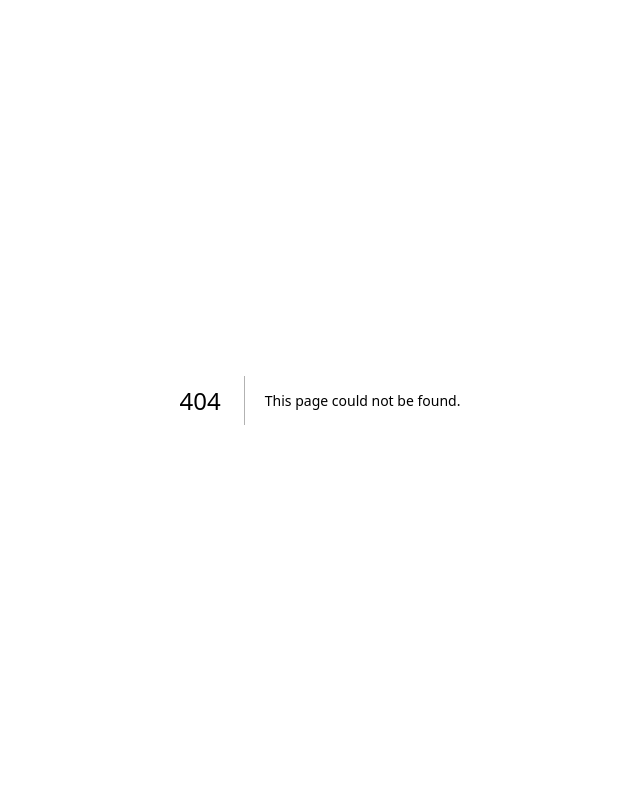
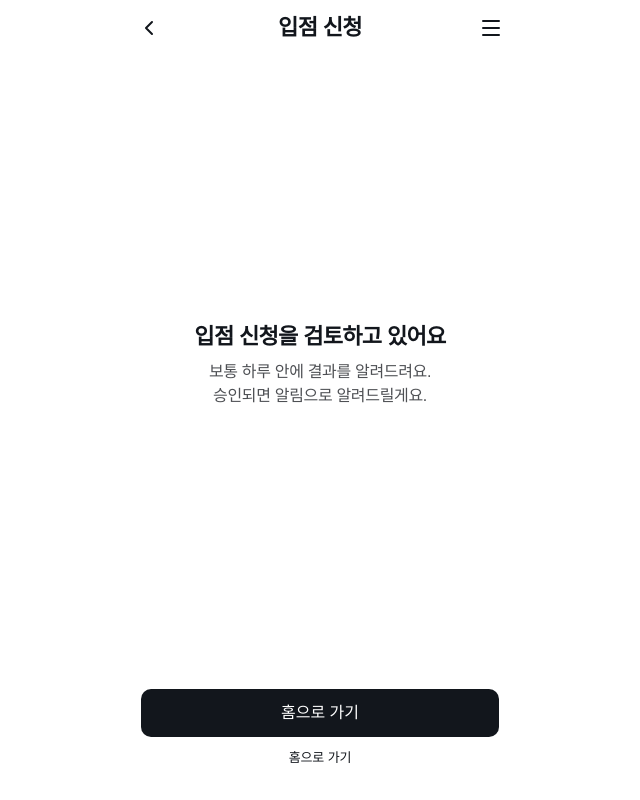
Before and after one commit to violetpay-social-seller/p3-web-seller, a Next.js app: page /onboarding/pending in a window 1280 px wide. Before the commit this address had no page. Shown: the whole page, without its empty margins (320-960 px from the left). Built offline with nearby package versions, Linux system fonts and the light colour scheme.

Commit message:
feat: route sellers by onboarding status

```diff
--- /dev/null
+++ b/src/app/(seller)/onboarding/pending/page.tsx
@@ -0,0 +1,5 @@
+import { OnboardingPendingScreen } from "@/features/onboarding/ui/onboarding-pending-screen";
+
+export default function OnboardingPendingPage() {
+  return <OnboardingPendingScreen />;
+}
--- /dev/null
+++ b/src/app/(seller)/onboarding/rejected/page.tsx
@@ -0,0 +1,5 @@
+import { OnboardingRejectedScreen } from "@/features/onboarding/ui/onboarding-rejected-screen";
+
+export default function OnboardingRejectedPage() {
+  return <OnboardingRejectedScreen />;
+}
--- a/src/features/auth/ui/cognito-callback.tsx
+++ b/src/features/auth/ui/cognito-callback.tsx
@@ -6,6 +6,8 @@ import {
   CognitoError,
   completeCognitoSignIn,
 } from "@/features/auth/model/cognito";
+import { getCurrentOnboarding } from "@/features/onboarding/api/onboarding-api";
+import { ApiError } from "@/lib/api/types";
 
 type CallbackState = "loading" | "complete" | "error";
 
@@ -29,6 +31,34 @@ export function CognitoCallback() {
         if (!user.registered || user.role !== "SELLER") {
           setMessage("판매자 가입 상태를 확인해 주세요.");
           setState("complete");
+          return;
+        }
+
+        const onboarding = await getCurrentOnboarding().catch(
+          (error: unknown) => {
+            if (
+              error instanceof ApiError &&
+              [401, 404].includes(error.status)
+            ) {
+              window.location.replace("/auth/role");
+              return null;
+            }
+
+            throw error;
+          },
+        );
+
+        if (!onboarding) {
+          return;
+        }
+
+        if (onboarding.status === "PENDING") {
+          window.location.replace("/onboarding/pending");
+          return;
+        }
+
+        if (onboarding.status === "REJECTED") {
+          window.location.replace("/onboarding/rejected");
           return;
         }
 
--- /dev/null
+++ b/src/features/onboarding/ui/onboarding-pending-screen.tsx
@@ -0,0 +1,38 @@
+"use client";
+
+import { Button } from "@/components/ui/button";
+import { OnboardingHeader } from "@/features/onboarding/ui/onboarding-header";
+
+export function OnboardingPendingScreen() {
+  return (
+    <main className="mx-auto flex min-h-dvh w-full max-w-[390px] flex-col bg-surface-default text-text-primary">
+      <OnboardingHeader />
+      <section className="flex flex-1 flex-col items-center justify-center gap-2 px-4 text-center">
+        <h2 className="text-seller-display-sm font-bold tracking-[-0.66px]">
+          입점 신청을 검토하고 있어요
+        </h2>
+        <p className="text-seller-body-md tracking-[-0.32px] text-text-secondary">
+          보통 하루 안에 결과를 알려드려요.
+          <br />
+          승인되면 알림으로 알려드릴게요.
+        </p>
+      </section>
+      <div className="flex flex-col items-center gap-[13px] px-4 pt-4 pb-[max(2.125rem,env(safe-area-inset-bottom))]">
+        <Button
+          fullWidth
+          onClick={() => window.location.replace("/seller")}
+          size="lg"
+          variant="primary"
+        >
+          홈으로 가기
+        </Button>
+        <a
+          className="text-[13px] leading-4 font-medium tracking-[-0.13px] text-text-link"
+          href="/seller"
+        >
+          홈으로 가기
+        </a>
+      </div>
+    </main>
+  );
+}
--- /dev/null
+++ b/src/features/onboarding/ui/onboarding-rejected-screen.tsx
@@ -0,0 +1,31 @@
+import { Button } from "@/components/ui/button";
+import { OnboardingHeader } from "@/features/onboarding/ui/onboarding-header";
+
+export function OnboardingRejectedScreen() {
+  return (
+    <main className="mx-auto flex min-h-dvh w-full max-w-[390px] flex-col bg-surface-default text-text-primary">
+      <OnboardingHeader />
+      <section className="flex flex-1 flex-col items-center justify-center gap-2 px-4 text-center">
+        <h2 className="text-seller-display-sm font-bold tracking-[-0.66px]">
+          다시 한번 확인해 주세요
+        </h2>
+        <p className="text-seller-body-md tracking-[-0.32px] text-text-secondary">
+          신청 내용에 확인이 필요한 부분이 있어요.
+          <br />
+          사유를 보고 고친 뒤 다시 신청해 주세요.
+        </p>
+      </section>
+      <div className="flex flex-col items-center gap-[13px] px-4 pt-4 pb-[max(2.125rem,env(safe-area-inset-bottom))]">
+        <Button fullWidth size="lg" variant="primary">
+          다시 신청하기
+        </Button>
+        <a
+          className="text-[13px] leading-4 font-medium tracking-[-0.13px] text-text-link"
+          href="/seller"
+        >
+          홈으로 가기
+        </a>
+      </div>
+    </main>
+  );
+}
```
